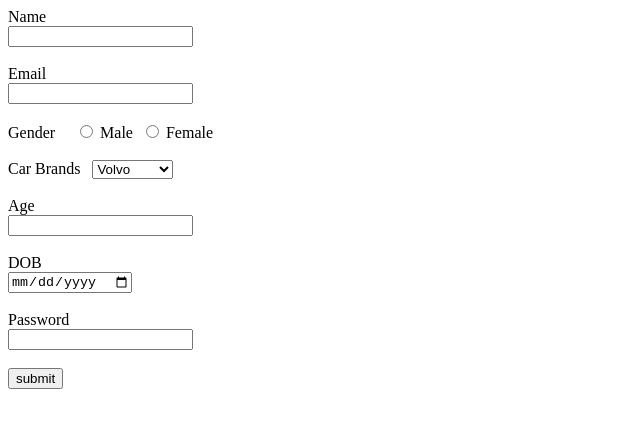
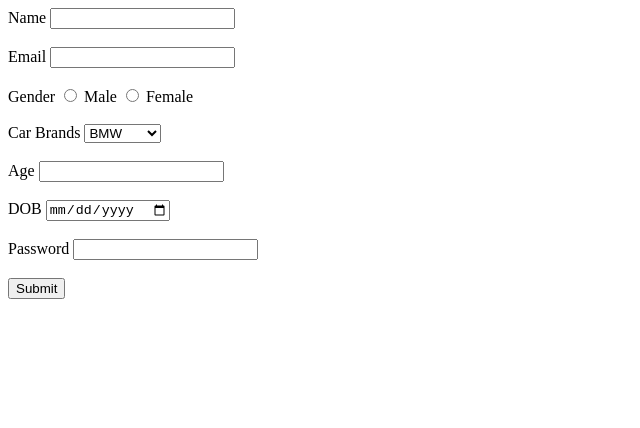
Before and after one commit to acciojob/signup-form-car-Ganapathy77, a website: page main.html in a window 1280 px wide. Shown: the whole page, without its empty margins (0-640 px from the left). Drawn offline with Linux system fonts and the light colour scheme.

Commit message:
update code

```diff
--- a/main.html
+++ b/main.html
@@ -9,37 +9,42 @@
 <body>
 	<!-- the entire body must be written by student -->
 	<form method="post">
-		<label for="name">Name</label></br>
-		<input id="name" type="text" required></br></br>
+		<label for="name">Name</label>
+		<input id="name" type="text" required>
+		<br><br>
 
-		<label for="email">Email</label><br>
-		<input id="email" type="email" required></br></br>
+		<label for="email">Email</label>
+		<input id="email" type="text" required>
+		<br><br>
 
-		<label for="gender">Gender</label> &nbsp; &nbsp;
-		<input type="radio" id="gender" name="gender" required>
-		<label for="gener">Male</label>&nbsp;
-		<input type="radio" id="gender" name="gender" required>
-		<label for="gener">Female</label>&nbsp; <br><br>
+		<label for="gender">Gender</label>
+		<input id="gender" name="gender" type="radio" required>
+		<label for="gender">Male</label>
+		<input id="gender" name="gender" type="radio" required>
+		<label for="gender">Female</label>
+		<br><br>
 
-		<label for="cars">Car Brands</label> &nbsp;
-		<select name="cars" id="cars">
-			<option >Volvo</option>
-			<option >Saab</option>
-			<option >Mercedes</option>
-			<option >Audi</option>
-		  </select></br></br>
+		<label for="cars">Car Brands </label>
+		<select id="cars" name="cars">
+			<option>BMW</option>
+			<option>Audi</option>
+			<option>Mecedez</option>
+		</select>
+		<br><br>
 
-		  <label for="age">Age</label><br>
-		<input id="age" type="number" required></br></br>
+		<label for="age" required>Age</label>
+		<input id="age" type="number" required>
+		<br><br>
 
-		<label for="dob">DOB</label><br>
-		<input id="dob" type="date" required></br></br>
+		<label for="dob">DOB </label>
+		<input id="dob" type="date" required>
+		<br><br>
 
-		<label for="password">Password</label><br>
-		<input id="password" type="password" required></br></br>
+		<label for="password">Password </label>
+		<input id="password" type="password" required>
+		<br><br>
 
-		<button type="submit">submit</button>
-
+		<button type="submit">Submit</button>
 	</form>
     <script type="text/javascript" src="./script.js">
 </script>
```
